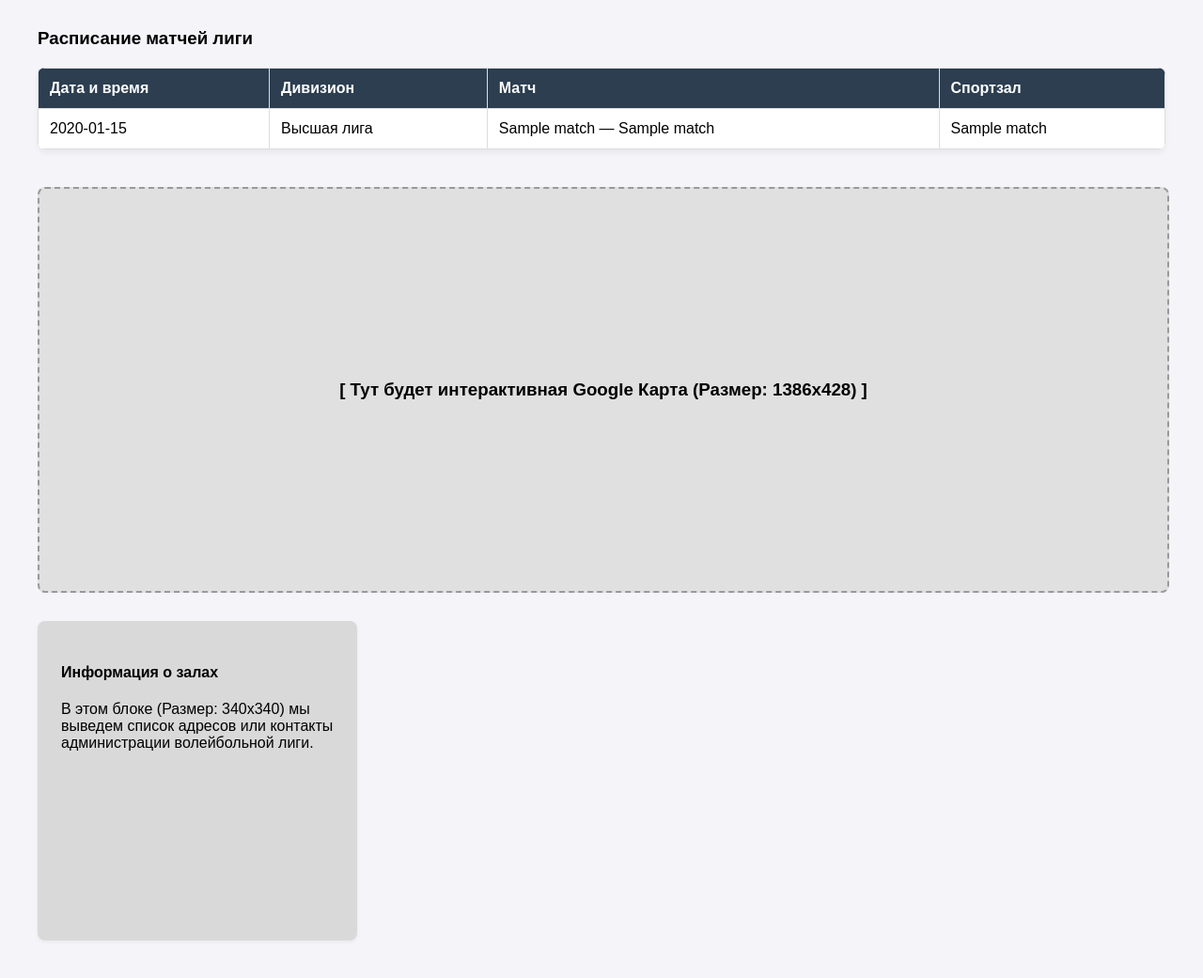
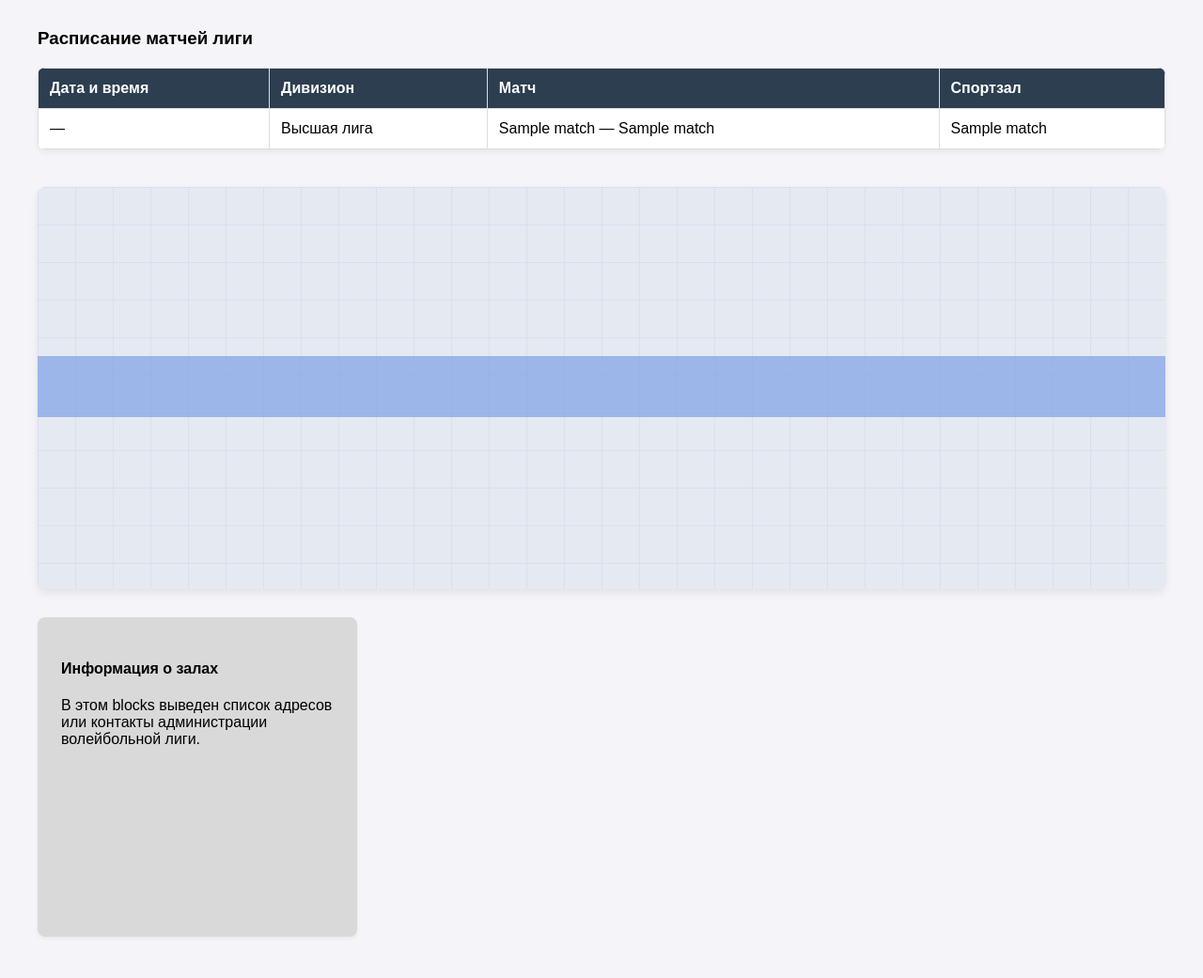
Before and after one commit to zhenyavorobyov01071992-droid/volleyball-league, a Flask app: template templates/index.html in a window 1280 px wide. Shown: the part 148-1189 px from the top of the page at 94% size. After the commit the page ends 1145 px from the top, so only its background shows below. Run offline with Flask 3, Linux system fonts and the light colour scheme; the template is opened without the code that fills it: most values are stand-ins (such as "Sample title", 1, 10 or a date in 2020); some libraries are stand-ins or nearby versions.

Commit message:
feat: complete public interface with synchronized schedule table and map markers

```diff
--- a/app.py
+++ b/app.py
@@ -13,11 +13,11 @@ DB_CONFIG = {
 }
 
 def get_schedule_from_db():
-    """Выгрузка расписания матчей с полной распаковкой связей таблиц (5 колонок)"""
+    """Выгрузка расписания матчей (Строго 5 колонок)"""
     try:
         conn = psycopg2.connect(**DB_CONFIG)
         cursor = conn.cursor()
-        # Этот запрос строго собирает: ID(0), Дату(1), Хозяев(2), Гостей(3) и Зал(4)
+        # Порядок в ответе: ID(0), Дата(1), Хозяева(2), Гостей(3), Зал(4)
         cursor.execute('''
             SELECT
                 m.id,
@@ -33,13 +33,13 @@ def get_schedule_from_db():
         ''')
         return cursor.fetchall()
     except Exception as e:
-        print(f"--- КРИТИЧЕСКАЯ ОШИБКА БАЗЫ ДАННЫХ (МАТЧИ) ---: {e}")
+        print(f"Ошибка БД матчей: {e}")
         return []
     finally:
         if 'conn' in locals(): conn.close()
 
 def get_halls_from_db():
-    """Выгрузка всех спортзалов с координатами для нашей автономной карты"""
+    """Выгрузка всех спортзалов для нашей автономной карты"""
     try:
         conn = psycopg2.connect(**DB_CONFIG)
         cursor = conn.cursor()
@@ -48,14 +48,14 @@ def get_halls_from_db():
         halls = []
         for row in rows:
             halls.append({
-                "name": row[0],
-                "address": row[1],
-                "lat": float(row[2]),
-                "lng": float(row[3])
+                "name": row[0],     # Название зала
+                "address": row[1],  # Физический адрес
+                "lat": float(row[2]), # Широта (latitude)
+                "lng": float(row[3])  # Долгота (longitude)
             })
         return halls
     except Exception as e:
-        print(f"--- КРИТИЧЕСКАЯ ОШИБКА БАЗЫ ДАННЫХ (ЗАЛЫ) ---: {e}")
+        print(f"Ошибка БД залов: {e}")
         return []
     finally:
         if 'conn' in locals(): conn.close()
--- a/templates/index.html
+++ b/templates/index.html
@@ -5,7 +5,6 @@
     <meta charset="UTF-8">
     <title>Волейбольная Лига</title>
     <style>
-        /* Общие настройки страницы */
         body {
             font-family: Arial, sans-serif;
             margin: 0;
@@ -13,7 +12,6 @@
             background-color: #f4f4f9;
         }
 
-        /* Шапка сайта */
         .header {
             background: #34495e;
             color: white;
@@ -35,7 +33,6 @@
             font-weight: bold;
         }
 
-        /* Таблица расписания матчей */
         table {
             width: 100%;
             max-width: 1386px;
@@ -59,25 +56,43 @@
             color: white;
         }
 
-        /* --- ВАШ BLOCK: Group 2 (Подложка под Google Карту) --- */
+        /* ВАШ БЛОК: Group 2 из Figma (Размеры 1386x428) */
         #map-container {
             width: 1386px;
-            /* Точная ширина из вашей Figma */
             height: 428px;
-            /* Точная высота из вашей Figma */
             max-width: 100%;
-            /* Защита от вылезания за экран мобильных */
+            margin: 30px auto;
+            border-radius: 8px;
+            box-shadow: 0 4px 10px rgba(0, 0, 0, 0.08);
             background-color: #e0e0e0;
-            margin: 30px auto;
-            /* Отступы и центрирование по центру */
-            display: flex;
-            justify-content: center;
-            align-items: center;
-            border: 2px dashed #999;
-            border-radius: 8px;
+            position: relative;
         }
 
-        /* Контейнер для нижних блоков (чтобы они вставали в ряд) */
+        .simulated-marker {
+            position: absolute;
+            background: #e74c3c;
+            width: 12px;
+            height: 12px;
+            border-radius: 50%;
+            border: 2px solid white;
+            box-shadow: 0 2px 4px rgba(0, 0, 0, 0.3);
+            cursor: pointer;
+        }
+
+        .simulated-popup {
+            position: absolute;
+            background: white;
+            padding: 10px;
+            border-radius: 4px;
+            box-shadow: 0 3px 10px rgba(0, 0, 0, 0.2);
+            font-size: 14px;
+            top: -50px;
+            left: -40px;
+            display: none;
+            z-index: 10;
+            width: max-content;
+        }
+
         .bottom-content {
             max-width: 1386px;
             margin: 0 auto;
@@ -85,17 +100,13 @@
             gap: 40px;
         }
 
-        /* --- ВАШ BLOCK: Rectangle 35 (Информационный квадрат) --- */
+        /* ВАШ БЛОК: Rectangle 35 из Figma (Размеры 340x340) */
         .figma-card {
             width: 340px;
-            /* Точная ширина из вашей Figma */
             height: 340px;
-            /* Точная высота из вашей Figma */
             background: #D9D9D9;
-            /* Точный цвет заливки из вашей Figma */
             padding: 25px;
             box-sizing: border-box;
-            /* Чтобы внутренние отступы не увеличивали размер блока */
             border-radius: 8px;
             box-shadow: 0 2px 4px rgba(0, 0, 0, 0.05);
         }
@@ -110,7 +121,7 @@
         <a href="#" class="login-btn">Войти</a>
     </div>
 
-    <!-- Таблица расписания матчей лиги -->
+    <!-- Таблица расписания матчей лиги из Figma -->
     <div style="max-width: 1386px; margin: 0 auto;">
         <h3>Расписание матчей лиги</h3>
     </div>
@@ -124,41 +135,81 @@
             </tr>
         </thead>
         <tbody>
-            <!-- Цикл перебирает каждый матч из базы данных -->
             {% for match in matches %}
             <tr>
-                <!-- match[4] — это дата матча (5-я колонка в SQL-запросе) -->
-                <td>{{ match[4].strftime('%Y-%m-%d %H:%M') }}</td>
-
-                <!-- match[5] — это имя дивизиона (6-я колонка в SQL-запросе) -->
-                <td>{{ match[5] if match[5] else 'Высшая лига' }}</td>
-
-                <!-- match[1] — хозяева (2-я колонка), match[3] — гости (4-я колонка) -->
-                <td>{{ match[1] }} — {{ match[3] }}</td>
-
-                <!-- match[2] — название спортзала (3-я колонка в SQL-запросе) -->
-                <td>{{ match[2] }}</td>
+                <!-- match[1] — это точная дата и время матча -->
+                <td>{{ match[1].strftime('%Y-%m-%d %H:%M') if match[1] else '—' }}</td>
+                <td>Высшая лига</td>
+                <!-- match[2] — хозяева, match[3] — гости -->
+                <td>{{ match[2] }} — {{ match[3] }}</td>
+                <!-- match[4] — это точное название спортзала из базы данных -->
+                <td>{{ match[4] }}</td>
             </tr>
             {% endfor %}
         </tbody>
     </table>
 
-    <!-- Ровно ваш блок Group 2: Место под Google Карту -->
-    <div id="map-container">
-        <h3>[ Тут будет интерактивная Google Карта (Размер: 1386x428) ]</h3>
+    <!-- Ровно ваш блок Group 2 (Подложка под карту) -->
+    <div id="map-container"></div>
+
+    <!-- Нижняя секция с вашим Rectangle 35 -->
+    <div class="bottom-content">
+        <div class="figma-card">
+            <h4>Информация о залах</h4>
+            <p>В этом blocks выведен список адресов или контакты администрации волейбольной лиги.</p>
+        </div>
     </div>
 
-    <!-- Нижняя секция, куда поместим ваш Rectangle 35 -->
-    <div class="bottom-content">
+    <!-- Автономный скрипт отображения точек на подложке из базы данных -->
+    <script>
+        var container = document.getElementById('map-container');
 
-        <!-- Ровно ваш блок Rectangle 35 -->
-        <div class="figma-card">
-            <h4>Информация о залах</h4>
-            <p>В этом блоке (Размер: 340x340) мы выведем список адресов или контакты администрации волейбольной лиги.
-            </p>
-        </div>
+        if (container) {
+            container.style.position = 'relative';
+            container.style.overflow = 'hidden';
+            container.style.backgroundColor = "#e5e9f2";
+            container.style.backgroundImage = "linear-gradient(rgba(200, 210, 230, 0.4) 1px, transparent 1px), linear-gradient(90deg, rgba(200, 210, 230, 0.4) 1px, transparent 1px)";
+            container.style.backgroundSize = "40px 40px";
 
-    </div>
+            var river = document.createElement('div');
+            river.style.position = 'absolute';
+            river.style.width = '100%';
+            river.style.height = '65px';
+            river.style.top = '180px';
+            river.style.backgroundColor = '#7fa1e6';
+            river.style.opacity = '0.7';
+            river.style.zIndex = '1';
+            container.appendChild(river);
+
+            var hallsData = {{ halls| tojson
+        }};
+
+        hallsData.forEach(function (hall, index) {
+            var marker = document.createElement('div');
+            marker.className = 'simulated-marker';
+            marker.style.zIndex = '5';
+
+            var leftPos = 250 + (index * 400);
+            var topPos = 100 + (index * 160);
+
+            marker.style.left = leftPos + 'px';
+            marker.style.top = topPos + 'px';
+
+            var popup = document.createElement('div');
+            popup.className = 'simulated-popup';
+            popup.innerHTML = '<b>' + hall.name + '</b><br>' + hall.address;
+
+            marker.appendChild(popup);
+
+            marker.onclick = function () {
+                var currentDisplay = popup.style.display;
+                popup.style.display = currentDisplay === 'block' ? 'none' : 'block';
+            };
+
+            container.appendChild(marker);
+        });
+        }
+    </script>
 
 </body>
 
```
